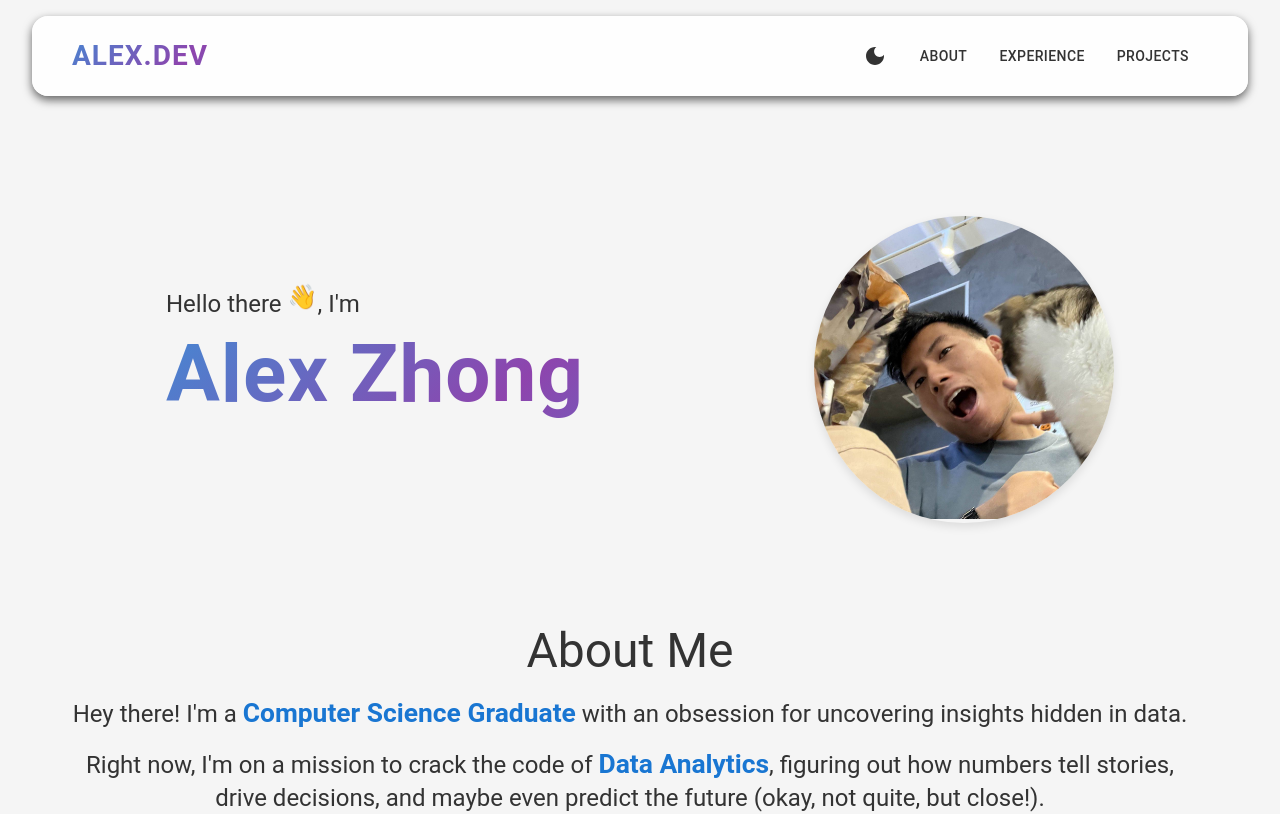
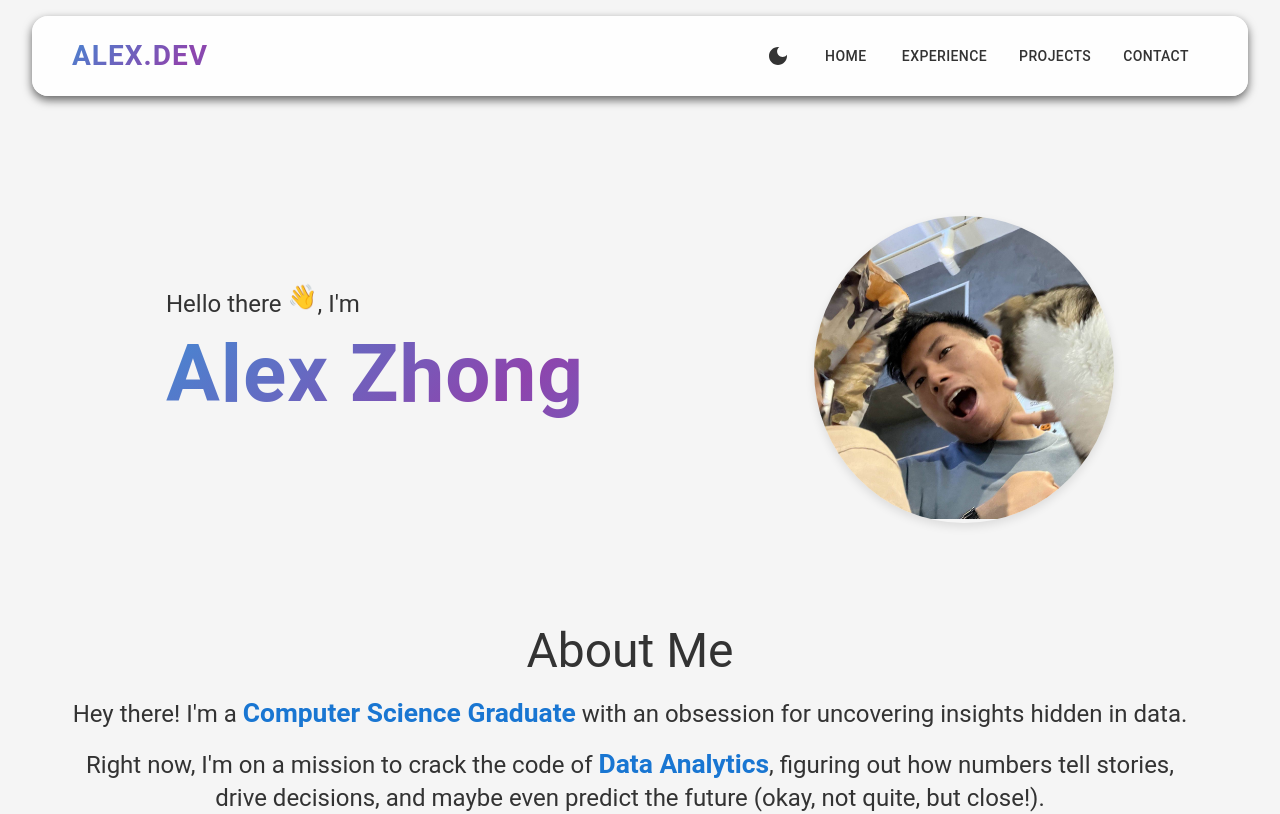
Before and after one commit to Gitalexzhong/portfolio, a React (Create React App) app: page / in a window 1280 px wide. Shown: the top 814 px of the page. Built offline with nearby package versions, Linux system fonts and the light colour scheme.

Commit message:
Nav bar fix

```diff
--- a/src/components/Navbar.js
+++ b/src/components/Navbar.js
@@ -43,6 +43,33 @@ const FloatingAppBar = styled(AppBar)(({ darkmode }) => ({
 
 function Navbar({ darkMode, toggleDarkMode }) {
   const isSmallScreen = useMediaQuery('(max-width: 768px)'); // Detect small screens
+
+  // Function to smoothly scroll to the target section
+  const scrollToSection = (sectionId) => {
+    const element = document.getElementById(sectionId);
+    if (element) {
+      window.scrollTo({
+        top: element.offsetTop - 80, // Offset to avoid navbar covering the content
+        behavior: 'smooth',
+      });
+    }
+  };
+
+  // Function to scroll to the top of the page
+  const scrollToTop = () => {
+    window.scrollTo({
+      top: 0,
+      behavior: 'smooth',
+    });
+  };
+
+  // Function to scroll to the bottom of the page
+  const scrollToBottom = () => {
+    window.scrollTo({
+      top: document.body.scrollHeight,
+      behavior: 'smooth',
+    });
+  };
 
   return (
     <FloatingAppBar darkmode={darkMode ? 1 : 0}>
@@ -90,14 +117,17 @@ function Navbar({ darkMode, toggleDarkMode }) {
           {/* Show buttons on larger screens */}
           {!isSmallScreen && (
             <>
-              <Button color="inherit" href="#about">
-                About
+              <Button color="inherit" onClick={scrollToTop}>
+                Home
               </Button>
-              <Button color="inherit" href="#experience">
+              <Button color="inherit" onClick={() => scrollToSection('experience')}>
                 Experience
               </Button>
-              <Button color="inherit" href="#projects">
+              <Button color="inherit" onClick={() => scrollToSection('projects')}>
                 Projects
+              </Button>
+              <Button color="inherit" onClick={scrollToBottom}>
+                Contact
               </Button>
             </>
           )}
```
